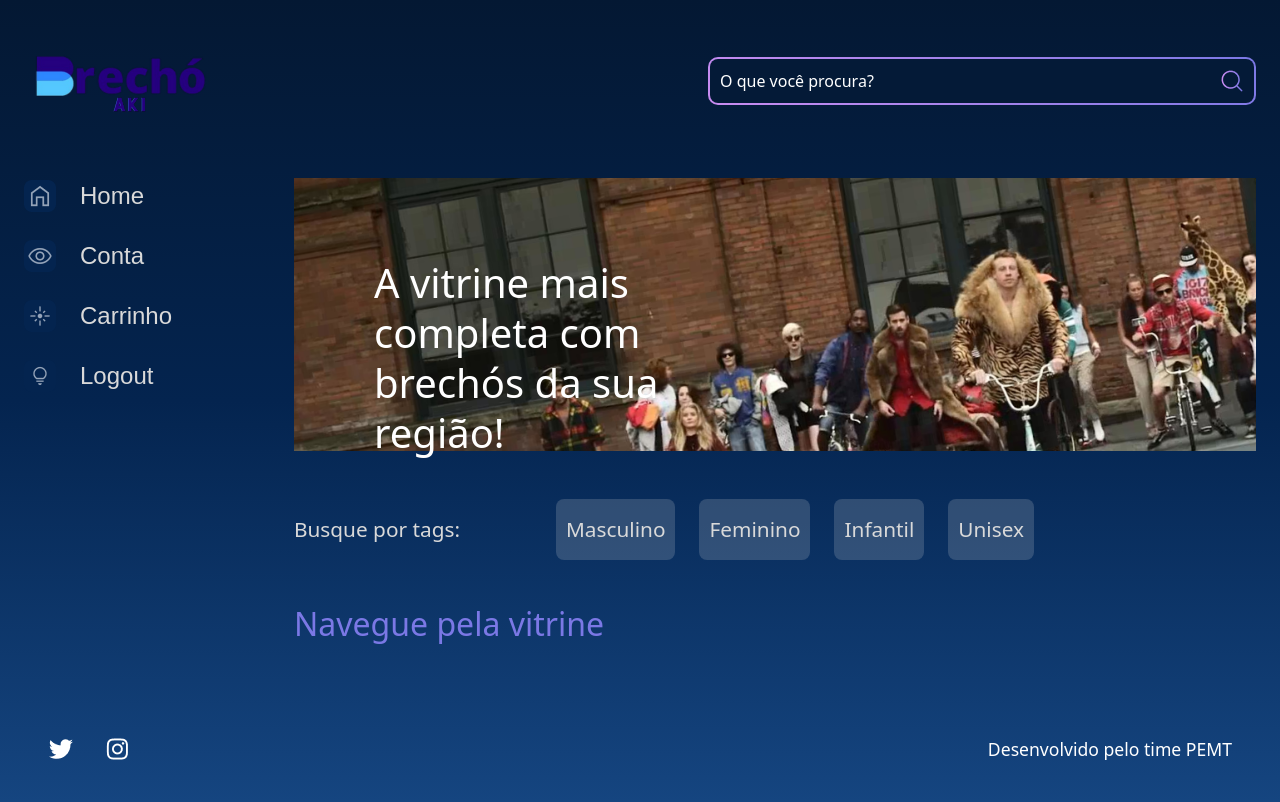
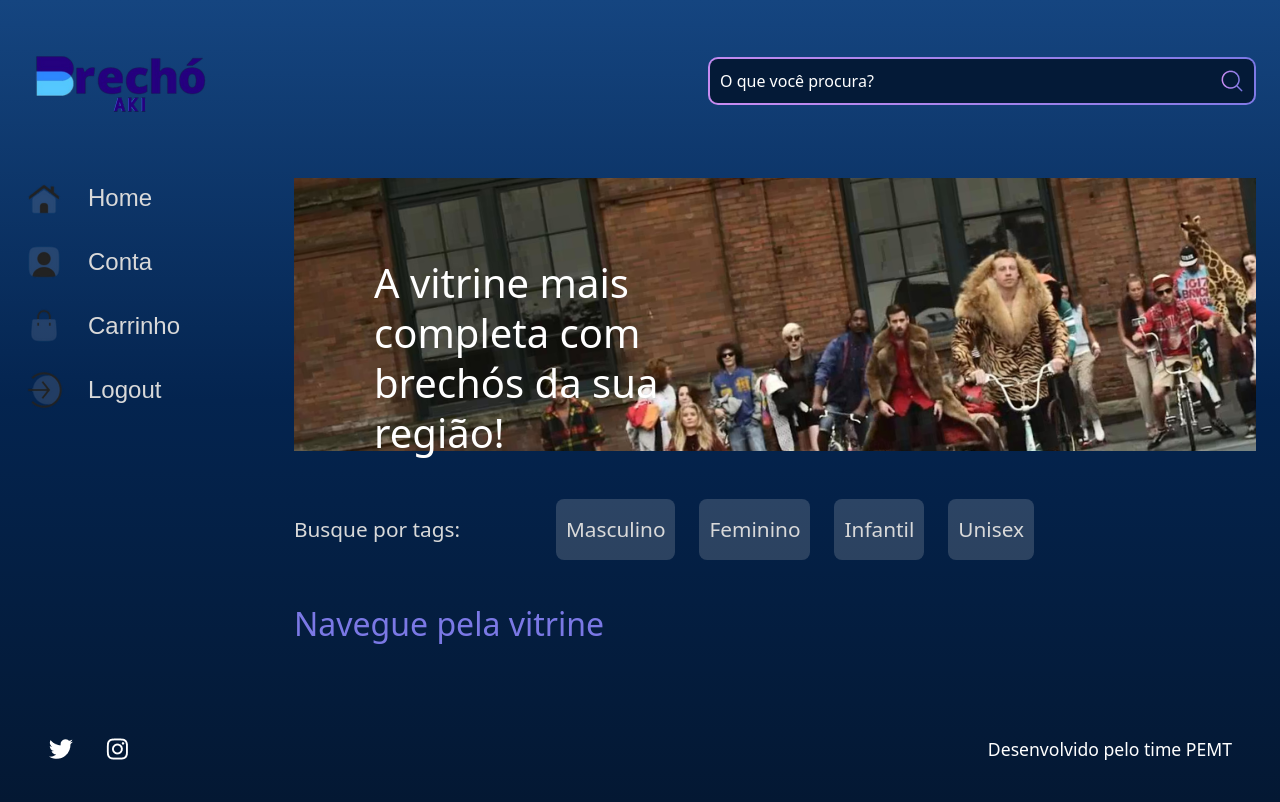
Before and after one commit to matheushpr9/Brechoaki, a Django app: page / in a window 1280 px wide. Run offline with Django 4.2, Linux system fonts and the light colour scheme; data that the repository does not hold is empty.

Commit message:
final project

```diff
--- a/setup/static/styles/style.css
+++ b/setup/static/styles/style.css
@@ -33,7 +33,7 @@ body {
     line-height: 1;
     font-family: 'Space Grotesk', sans-serif;
     min-height: 100vh;
-    background: linear-gradient(#041833,#04244F,#154580);
+    background: linear-gradient(#154580,#04244F, #041833);
     background-repeat: no-repeat;
     background-position: center;
     background-size: cover;
--- a/static/styles/style.css
+++ b/static/styles/style.css
@@ -33,7 +33,7 @@ body {
     line-height: 1;
     font-family: 'Space Grotesk', sans-serif;
     min-height: 100vh;
-    background: linear-gradient(#041833,#04244F,#154580);
+    background: linear-gradient(#154580,#04244F, #041833);
     background-repeat: no-repeat;
     background-position: center;
     background-size: cover;
--- a/templates/vitrine/partials/_header.html
+++ b/templates/vitrine/partials/_header.html
@@ -19,9 +19,9 @@
 <main class="principal">
     <section class="menu-lateral">
         <nav class="menu-lateral__navegacao">
-            <a href="{% url 'home' %}"><img src="{% static '/assets/ícones/1x/Home - inativo.png' %}"> Home</a>
-            <a href="{% url 'login' %}"><img src="{% static '/assets/ícones/1x/Mais vistas - inativo.png' %}"> Conta </a>
-            <a href="{% url 'home' %}"><img src="{% static '/assets/ícones/1x/Novas - inativo.png' %}"> Carrinho </a>
-            <a href="{% url 'logout'%}"><img src="{% static '/assets/ícones/1x/Surpreenda-me - inativo.png' %}"> Logout </a>
+            <a href="{% url 'home' %}"><img src="{% static '/assets/ícones/1x/home.png' %}"> Home</a>
+            <a href="{% url 'login' %}"><img src="{% static '/assets/ícones/1x/conta (1).png' %}"> Conta </a>
+            <a href="{% url 'home' %}"><img src="{% static '/assets/ícones/1x/carrinho.png' %}"> Carrinho </a>
+            <a href="{% url 'logout'%}"><img src="{% static '/assets/ícones/1x/logout (2).png' %}"> Logout </a>
         </nav>
     </section>
```
Also changed, not shown: media/fotos/<django.db.models.fields.AutoField>/1_UcQEnyV.png (added), media/fotos/<django.db.models.fields.AutoField>/2_1_6ap4X7h.png (added), media/fotos/<django.db.models.fields.AutoField>/2_gxeYwXe.png (added), setup/static/assets/ícones/1x/carrinho.png (added), setup/static/assets/ícones/1x/conta (1).png (added), setup/static/assets/ícones/1x/conta.png (added), setup/static/assets/ícones/1x/home.png (added), setup/static/assets/ícones/1x/logout (1).png (added), setup/static/assets/ícones/1x/logout (2).png (added), setup/static/assets/ícones/1x/logout.png (added), static/assets/ícones/1x/carrinho.png (added), static/assets/ícones/1x/conta (1).png (added), static/assets/ícones/1x/conta.png (added), static/assets/ícones/1x/home.png (added), 3 more files.
